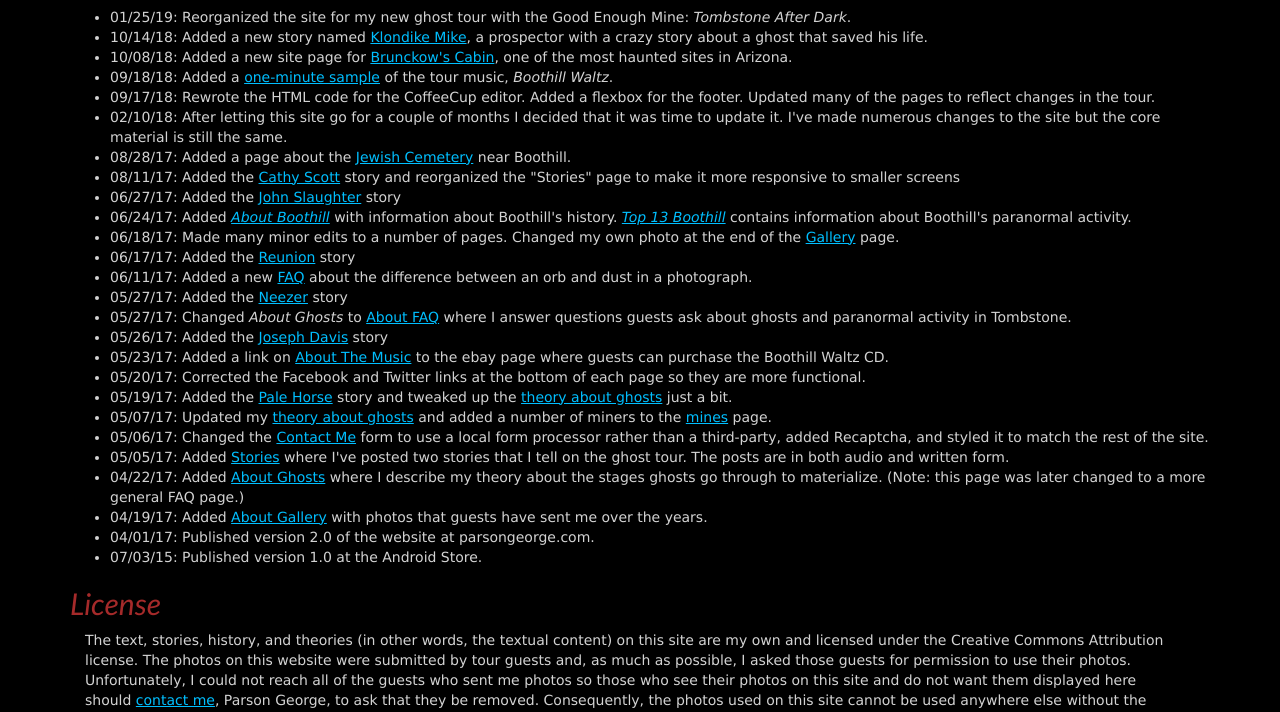
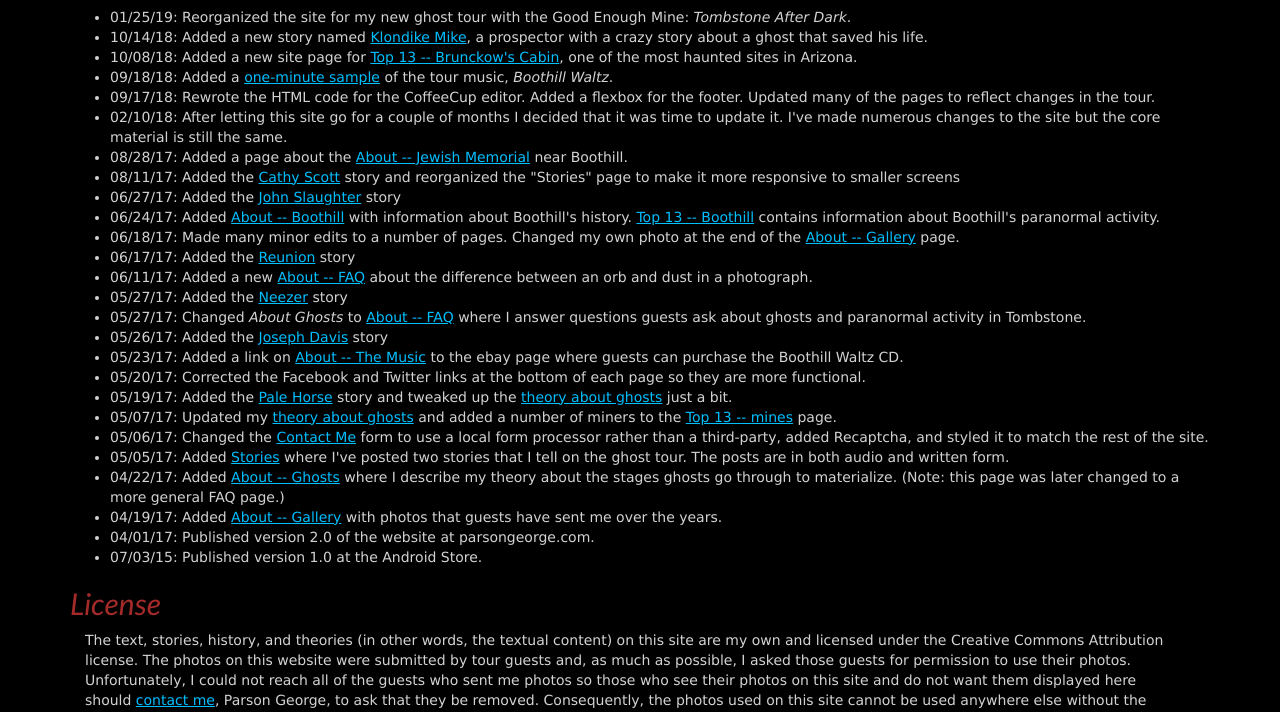
Before and after one commit to grself/ParsonGeorge, a plain HTML site: page pages/about/Site.html in a window 1280 px wide. Shown: the part 600-1312 px from the top of the page. Drawn offline with Linux system fonts and the light colour scheme.

Commit message:
Finished the Tombstone After Dark Update
I completed all update activities and FTPed the site to the web server.

```diff
--- a/pages/about/Site.html
+++ b/pages/about/Site.html
@@ -268,7 +268,7 @@
       </li>
 
       <li>10/08/18: Added a new site page for
-      <a href="../othersites/Brunckow.html">Brunckow's Cabin</a>, one of the
+      <a href="../sites/Brunckow.html">Top 13 -- Brunckow's Cabin</a>, one of the
       most haunted sites in Arizona.
       </li>
 
@@ -284,8 +284,8 @@
       that it was time to update it. I&#39;ve made numerous changes to the site
       but the core material is still the same.</li>
 
-      <li>08/28/17: Added a page about the <a href="jewish.html">Jewish
-      Cemetery</a> near Boothill.
+      <li>08/28/17: Added a page about the <a href="Jewish.html">About -- Jewish
+      Memorial</a> near Boothill.
       </li>
 
       <li>08/11/17: Added the <a href="../stories/index.html" target=
@@ -297,14 +297,14 @@
       "_self">John Slaughter</a> story
       </li>
 
-      <li>06/24/17: Added <a href="Boothill.html"><em>About Boothill</em></a>
+      <li>06/24/17: Added <a href="Boothill.html">About -- Boothill</a>
       with information about Boothill&#39;s history. <a href=
-      "../top13/01_Boothill.html"><em>Top 13 Boothill</em></a> contains
+      "../sites/Boothill.html">Top 13 -- Boothill</a> contains
       information about Boothill&#39;s paranormal activity.
       </li>
 
       <li>06/18/17: Made many minor edits to a number of pages. Changed my own
-      photo at the end of the <a href="../gallery/gallery.html">Gallery</a>
+      photo at the end of the <a href="../gallery/gallery.html">About -- Gallery</a>
       page.
       </li>
 
@@ -312,7 +312,7 @@
       "_self">Reunion</a> story
       </li>
 
-      <li>06/11/17: Added a new <a href="faq.html">FAQ</a> about the difference
+      <li>06/11/17: Added a new <a href="faq.html">About -- FAQ</a> about the difference
       between an orb and dust in a photograph.
       </li>
 
@@ -321,7 +321,7 @@
       </li>
 
       <li>05/27/17: Changed <em>About Ghosts</em> to <a href="faq.html"
-        target="_self">About FAQ</a> where I answer questions guests ask about
+        target="_self">About -- FAQ</a> where I answer questions guests ask about
         ghosts and paranormal activity in Tombstone.
       </li>
 
@@ -329,7 +329,7 @@
       "_self">Joseph Davis</a> story
       </li>
 
-      <li>05/23/17: Added a link on <a href="Music.html" target="_self">About
+      <li>05/23/17: Added a link on <a href="Music.html" target="_self">About --
       The Music</a> to the ebay page where guests can purchase the Boothill
       Waltz CD.
       </li>
@@ -344,7 +344,7 @@
 
       <li>05/07/17: Updated my <a href="faq.html">theory about ghosts</a> and
       added a number of miners to the <a href=
-      "../top13/13_Mines.html">mines</a> page.
+      "../sites/Mines.html">Top 13 -- mines</a> page.
       </li>
 
       <li>05/06/17: Changed the <a href="../contact.html">Contact Me</a> form
@@ -357,14 +357,14 @@
       ghost tour. The posts are in both audio and written form.
       </li>
 
-      <li>04/22/17: Added <a href="faq.html" target="_self">About Ghosts</a>
+      <li>04/22/17: Added <a href="faq.html" target="_self">About -- Ghosts</a>
       where I describe my theory about the stages ghosts go through to
       materialize. (Note: this page was later changed to a more general FAQ
       page.)
       </li>
 
       <li>04/19/17: Added <a href="../gallery/gallery.html" target=
-      "_self">About Gallery</a> with photos that guests have sent me over the
+      "_self">About -- Gallery</a> with photos that guests have sent me over the
       years.
       </li>
 
```
Also changed, not shown: index.html (+3 -3 lines), pages/about/Boothill.html (+1 -1 lines), pages/about/ParsonGeorge.html (+1 -1 lines), pages/about/faq.html (+2 -2 lines), images/HomePage_Banner_V2.png (added).
